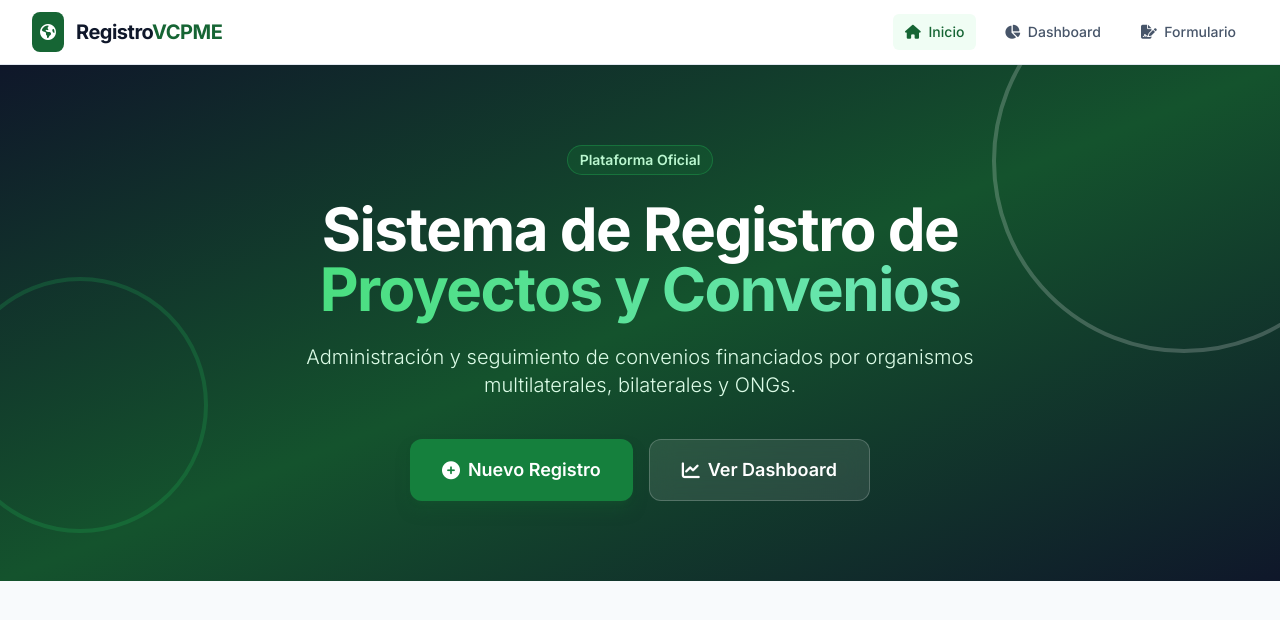
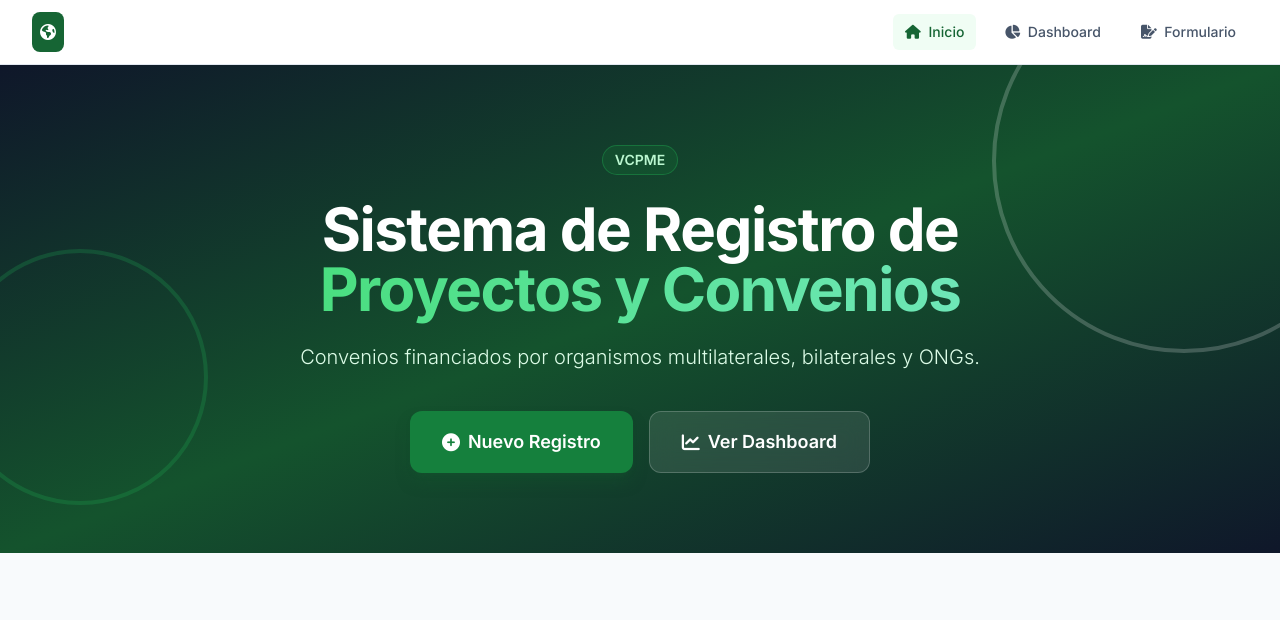
Before and after one commit to mglchcn/cooperacion, a plain HTML site: page index.html in a window 1280 px wide. Drawn offline with nearby package versions, Linux system fonts and the light colour scheme.

Commit message:
Update text in index.html for branding and clarity

```diff
--- a/index.html
+++ b/index.html
@@ -70,7 +70,7 @@
                     <div class="bg-green-800 p-2 rounded-lg text-white">
                         <i class="fa-solid fa-earth-americas"></i>
                     </div>
-                    <span class="font-bold text-xl tracking-tight text-slate-900 hidden sm:block">Registro<span class="text-green-800">VCPME</span></span>
+                    <span class="font-bold text-xl tracking-tight text-slate-900 hidden sm:block"><span class="text-green-800"></span></span>
                 </div>
                 <div class="flex items-center space-x-1 sm:space-x-4">
                     <button onclick="navigateTo('home')" class="nav-btn px-3 py-2 rounded-md text-sm font-medium text-slate-600 hover:text-green-800 hover:bg-green-50 transition" data-target="home">
@@ -96,13 +96,13 @@
                 </div>
 
                 <div class="max-w-5xl mx-auto px-4 sm:px-6 lg:px-8 text-center relative z-10 py-20">
-                    <span class="inline-block py-1 px-3 rounded-full bg-green-800/40 text-green-200 text-sm font-semibold mb-6 border border-green-500/30">Plataforma Oficial</span>
+                    <span class="inline-block py-1 px-3 rounded-full bg-green-800/40 text-green-200 text-sm font-semibold mb-6 border border-green-500/30">VCPME</span>
                     <h1 class="text-4xl sm:text-5xl lg:text-6xl font-extrabold text-white tracking-tight mb-6">
                         Sistema de Registro de <br class="hidden sm:block"/>
                         <span class="text-transparent bg-clip-text bg-gradient-to-r from-green-400 to-emerald-300">Proyectos y Convenios</span>
                     </h1>
                     <p class="mt-4 text-lg sm:text-xl text-green-100 max-w-3xl mx-auto mb-10 font-light leading-relaxed">
-                        Administración y seguimiento de convenios financiados por organismos multilaterales, bilaterales y ONGs.
+                        Convenios financiados por organismos multilaterales, bilaterales y ONGs.
                     </p>
                     <div class="flex flex-col sm:flex-row justify-center gap-4">
                         <button onclick="navigateTo('form')" class="px-8 py-4 bg-green-700 hover:bg-green-600 text-white rounded-xl font-semibold shadow-lg shadow-green-900/50 transition-all flex items-center justify-center gap-2 text-lg">
```
